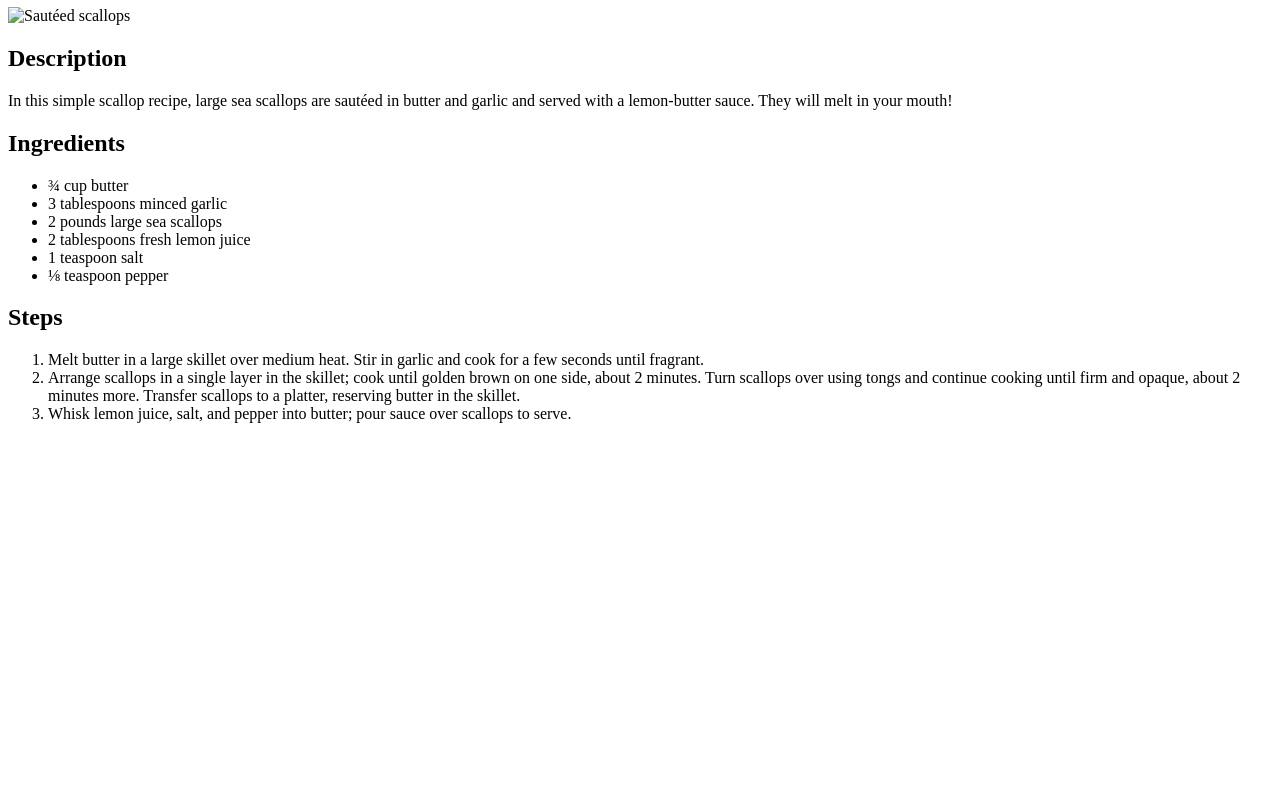
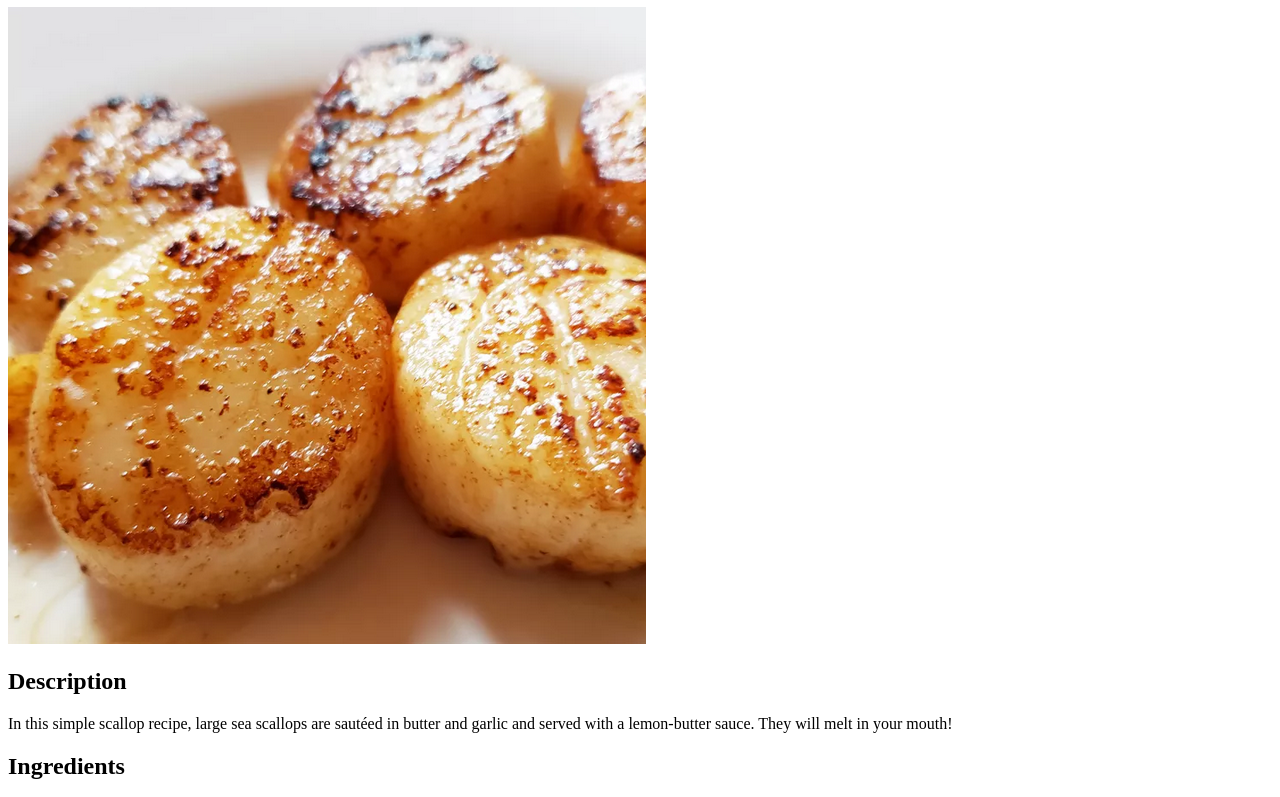
Before and after one commit to vkroyer/odin-recipes, a plain HTML site: page recipes/scallops.html in a window 1280 px wide. Shown: the part 73-870 px from the top of the page. Before the commit the page ends 800 px from the top, so only its background shows below. Drawn offline with Linux system fonts and the light colour scheme.

Commit message:
fixed image not displaying for scallops

```diff
--- a/recipes/scallops.html
+++ b/recipes/scallops.html
@@ -8,7 +8,7 @@
 
 <body>
     <h1>Easy Garlic-Lemon Scallops</h1>
-    <img src="../images/scallops.jpg" alt="Sautéed scallops">
+    <img src="../images/scallops.png" alt="Sautéed scallops">
 
     <h2>Description</h2>
     <p>In this simple scallop recipe, large sea scallops are sautéed in butter and garlic and served with a lemon-butter
```
